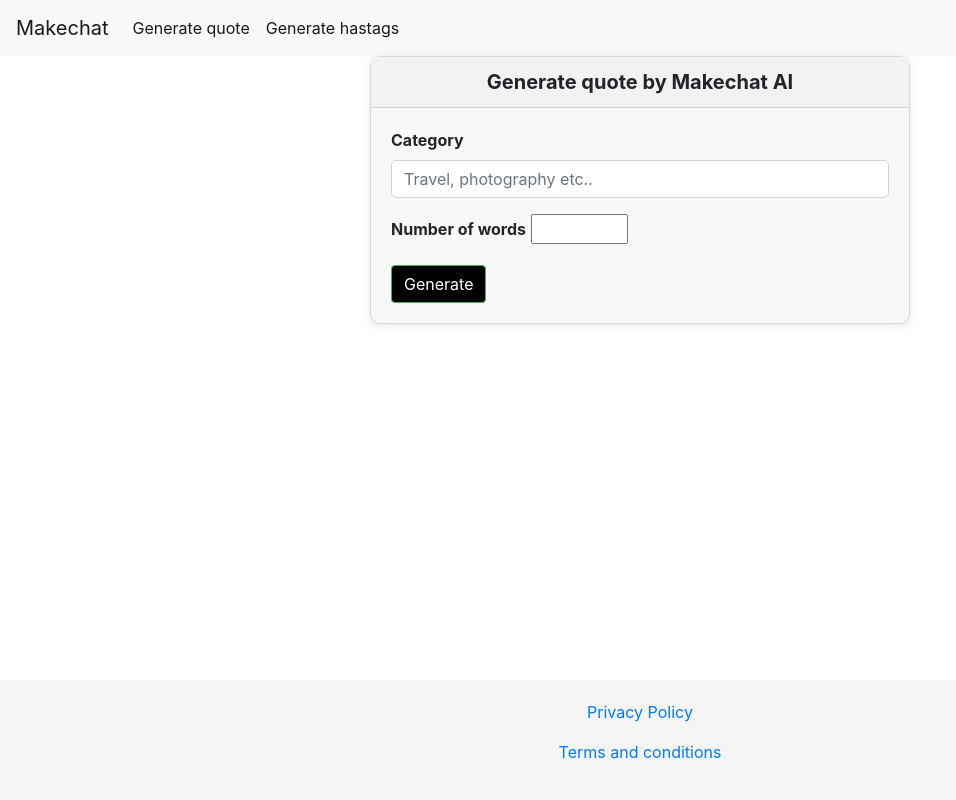
After one commit to makesh9876/makechat, a Django app: page /quote_generate/ in a window 1280 px wide. The commit adds this page. Shown: the whole page, without its empty margins (0-956 px from the left). Run offline with Django 4.2, Linux system fonts and the light colour scheme; some libraries are stand-ins or nearby versions.

Commit message:
generator

```diff
--- a/chatgpt/templates/chatgpt/index.html
+++ b/chatgpt/templates/chatgpt/index.html
@@ -36,7 +36,7 @@ body {
 
   <body>
     <nav class="navbar navbar-expand-lg navbar-light bg-light">
-      <a class="navbar-brand" href="{% url 'get_started' %}">Makechat</a>
+      <a class="navbar-brand" href="{% url 'quote_generate' %}">Makechat</a>
       <button
         class="navbar-toggler"
         type="button"
@@ -51,13 +51,13 @@ body {
       <div class="collapse navbar-collapse" id="navbarNav">
         <ul class="navbar-nav mr-auto">
           <li class="nav-item active">
-            <a class="nav-link" href="{% url 'get_started' %}"
-              >Home <span class="sr-only">(current)</span></a
+            <a class="nav-link" href="{% url 'quote_generate' %}"
+              >Generate quote<span class="sr-only">(current)</span></a
             >
           </li>
           <li class="nav-item active">
-            <a class="nav-link" href="{% url 'plan_details' %}"
-              >Upgrade <span class="sr-only">(current)</span></a
+            <a class="nav-link" href="{% url 'hastag_generate' %}"
+              >Generate hastags <span class="sr-only">(current)</span></a
             >
           </li>
         </ul>
--- /dev/null
+++ b/chatgpt/templates/chatgpt/quote_generator.html
@@ -0,0 +1,98 @@
+{% extends 'chatgpt/index.html' %}
+{% load static %}
+{% block content %}
+<!DOCTYPE html>
+<html>
+
+<head>
+    <meta charset="utf-8" />
+    <title>Chat Room</title>
+    <style>
+        .welcome-text {
+            font-size: 18px;
+            margin-bottom: 20px;
+            color: gray;
+            text-align: center;
+        }
+
+        .login-message {
+            font-size: 14px;
+            margin-top: 10px;
+            text-align: center;
+        }
+
+        .card {
+            background-color: #f8f8f8;
+            border-radius: 10px;
+            box-shadow: 0px 2px 10px rgba(0, 0, 0, 0.1);
+        }
+
+        .card-header {
+            background-color: #f2f2f2;
+            font-size: 20px;
+            font-weight: bold;
+            padding: 10px;
+            border-radius: 10px 10px 0 0;
+            text-align: center;
+        }
+
+        .card-body {
+            padding: 20px;
+        }
+
+        .form-group label {
+            font-size: 16px;
+            font-weight: bold;
+        }
+
+        .form-control {
+            border-radius: 5px;
+        }
+
+        .btn-primary {
+            background-color: black;
+            border-color: #4CAF50;
+            transition: background-color 0.3s, border-color 0.3s;
+        }
+
+        .btn-primary:hover {
+            background-color: #45a049;
+            border-color: #45a049;
+        }
+
+        .btn-primary:disabled {
+            opacity: 0.6;
+            cursor: not-allowed;
+        }
+    </style>
+</head>
+
+<body>
+    <div class="container">
+        <div class="row justify-content-center">
+            <div class="col-md-6">
+                <div class="card">
+                    <div class="card-header">Generate quote by Makechat AI</div>
+                    <div class="card-body">
+                        <form action="" method="post">
+                            {% csrf_token %}
+                            <div class="form-group">
+                                <label for="category">Category</label>
+                                <input type="text" id="category" name="category" class="form-control"
+                                    placeholder="Travel, photography etc.." required>
+                            </div>
+                            <div class="form-group">
+                                <label for="welcomemessage">Number of words</label>
+                                <input type="number" name="quantity" min="15" max="100" step="1">
+                            </div>
+                            <button type="submit" class="btn btn-primary" id="generate-btn">Generate</button>
+                        </form>
+                    </div>
+                </div>
+            </div>
+        </div>
+    </div>
+</body>
+
+</html>
+{% endblock content %}
--- a/chatgpt/urls.py
+++ b/chatgpt/urls.py
@@ -6,7 +6,8 @@ from .views import (
     IncommingMessage, MakeChat, register_view, logout,
     login_request, home,Onboard,chat,
     plan_upgrade, plan_details, checkout,
-    terms_and_conditions, privacy_policy, get_started, ImageGenerate, PaymentRedirect
+    terms_and_conditions, privacy_policy, get_started, ImageGenerate, PaymentRedirect,
+    QuoteGenerate, HastagsGenerate
 )
 
 urlpatterns = [
@@ -25,5 +26,7 @@ urlpatterns = [
     path("checkout/",checkout, name="checkout"),
     path("terms/", terms_and_conditions, name="terms_and_conditions"),
     path("privacy_policy/", privacy_policy, name="privacy_policy"),
-    path("payment_redirect/", PaymentRedirect.as_view(), name="payment_redirect")
+    path("payment_redirect/", PaymentRedirect.as_view(), name="payment_redirect"),
+    path("quote_generate/",QuoteGenerate.as_view(),name="quote_generate"),
+    path("hastag_generate/",HastagsGenerate.as_view(),name="hastag_generate")
 ]
--- a/chatgpt/views.py
+++ b/chatgpt/views.py
@@ -120,6 +120,87 @@ class PaymentRedirect(View):
         DataRetriver().change_plan(username=phone_number, plan_id=plan_id)
         return redirect("get_started")
 
+class QuoteGenerate(View):
+    """
+        This class handle the quote geneate
+    """
+    def get_prompt(self, category: str, quantity : str):
+        """
+            this function generate a promt for gpt
+        """
+        default = "create a quote for instagram post with roughly "
+        no_of_words = str(quantity) + "words"
+        category = " about this word " + category
+        assumption = " only reply the quote in sentence"
+        return default + no_of_words + category + assumption
+
+    def get(self, request):
+        """
+            render the quote generator
+        """
+        return render(request, "chatgpt/quote_generator.html")
+    def post(self, request):
+        """
+            generate a instagram quote
+        """
+        category=request.POST["category"]
+        quantity=request.POST["quantity"]
+        if not category:
+            return render(request, "chatgpt/quote_generator.html")
+        prompt = self.get_prompt(
+            category=category,
+            quantity=quantity
+        )
+
+        chatgpt_response = ChatGpt().completions(promt=prompt)
+        context = {
+            "category" : category,
+            "response" : chatgpt_response,
+            "result_type" : "quote",
+            "try_url_name" : "quote_generate"
+        }
+        return render(request, "chatgpt/generate_results.html", context)
+
+class HastagsGenerate(View):
+    """
+        This class handle the hastags geneate
+    """
+    def get_prompt(self, category: str, quantity : str):
+        """
+            this function generate a promt for gpt
+        """
+        default = "create " + str(quantity) + " hastags for instagram post"
+        category = " about this word " + category
+        assumption = " only reply the hastags in paragraph format, do not reply any explanation or anything only reply the hastags"
+        set_example = " for example , for travle reply should be #WanderlustAdventures #ExploreTheWorld #GlobetrotterLife #TravelGoals #RoamFree"
+        return default + category + assumption + set_example
+
+    def get(self, request):
+        """
+            render the quote generator
+        """
+        return render(request, "chatgpt/hastag_generate.html")
+    def post(self, request):
+        """
+            generate a instagram quote
+        """
+        category=request.POST["category"]
+        quantity=request.POST["quantity"]
+        if not category:
+            return render(request, "chatgpt/hastag_generate.html")
+        prompt = self.get_prompt(
+            category=category,
+            quantity=quantity
+        )
+
+        chatgpt_response = ChatGpt().completions(promt=prompt)
+        context = {
+            "category" : category,
+            "response" : chatgpt_response,
+            "result_type" : "hastag",
+            "try_url_name" : "hastag_generate"
+        }
+        return render(request, "chatgpt/generate_results.html", context)
 
 class DataRetriver:
     """
```
Also changed, not shown: chatgpt/lib/chatgpt.py (+23 -3 lines), chatgpt/templates/chatgpt/generate_results.html (added, +108 -0 lines), chatgpt/templates/chatgpt/hastag_generate.html (added, +98 -0 lines).
